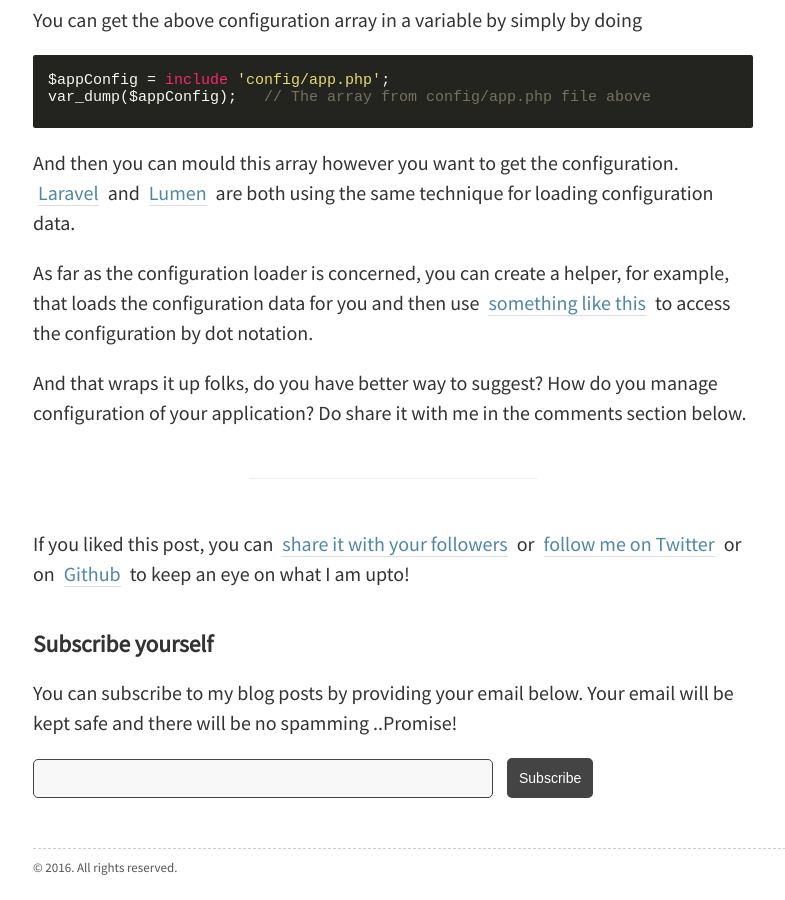
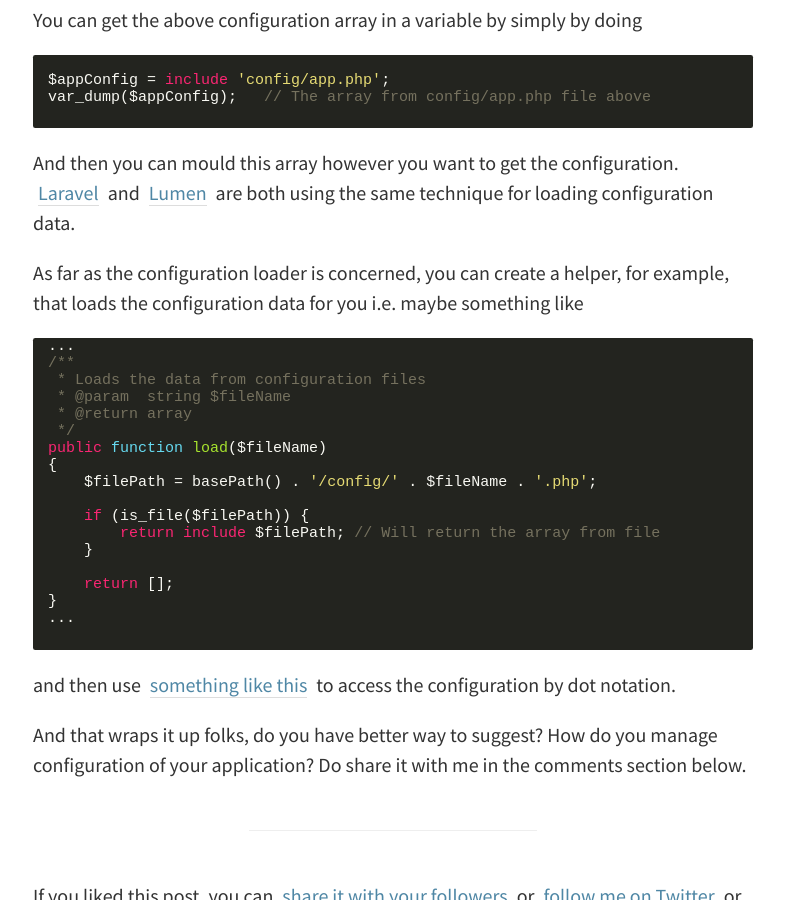
Before and after one commit to kamranahmedse/kamranahmedse.github.io, a Jekyll site: the page built from blog/_posts/2016-04-02-configuration-management-in-your-applications.md, in a window 1280 px wide and 900 px high, scrolled down 1319 px. Shown: the whole window, without its empty margins (247-1032 px from the left). Built offline with Jekyll 4.4.1, drawn with Linux system fonts in a browser that asks for light colours; some web fonts are replaced; comment, search, counter and statistics services are not loaded.

Commit message:
Exmaple of loader

````diff
--- a/blog/_posts/2016-04-02-configuration-management-in-your-applications.md
+++ b/blog/_posts/2016-04-02-configuration-management-in-your-applications.md
@@ -47,6 +47,28 @@ var_dump($appConfig);	// The array from config/app.php file above
 
 And then you can mould this array however you want to get the configuration. [Laravel](https://github.com/laravel/framework/blob/master/src/Illuminate/Foundation/Bootstrap/LoadConfiguration.php#L57) and [Lumen](https://github.com/laravel/lumen-framework/blob/5.2/src/Application.php#L569) are both using the same technique for loading configuration data.
 
-As far as the configuration loader is concerned, you can create a helper, for example, that loads the configuration data for you and then use [something like this](https://github.com/maciejczyzewski/bottomline/blob/master/src/__/collections/get.php) to access the configuration by dot notation.
+As far as the configuration loader is concerned, you can create a helper, for example, that loads the configuration data for you i.e. maybe something like
+
+```php
+...
+/**
+ * Loads the data from configuration files
+ * @param  string $fileName
+ * @return array
+ */
+public function load($fileName)
+{
+    $filePath = basePath() . '/config/' . $fileName . '.php';
+
+    if (is_file($filePath)) {
+        return include $filePath; // Will return the array from file
+    }
+
+    return [];
+}
+...
+```
+
+and then use [something like this](https://github.com/maciejczyzewski/bottomline/blob/master/src/__/collections/get.php) to access the configuration by dot notation.
 
 And that wraps it up folks, do you have better way to suggest? How do you manage configuration of your application? Do share it with me in the comments section below.
````
